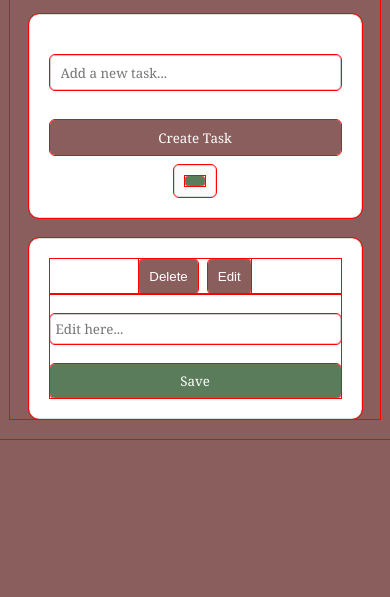
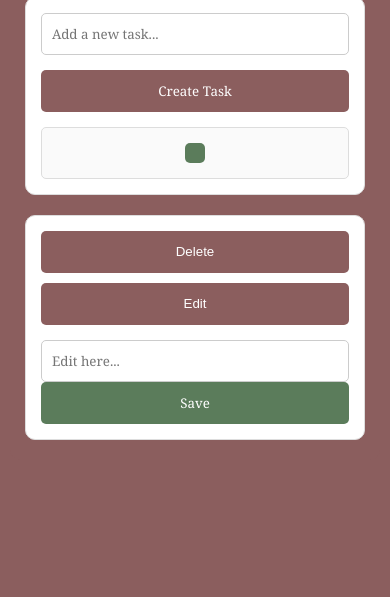
Before and after one commit to haripriyan-N/My_Projects, a plain HTML site: page Javascipt/To-do-list/index.html in a window 390 px wide. Shown: the part 247-844 px from the top of the page. Drawn offline with Linux system fonts and the light colour scheme.

Commit message:
Refactor CSS for improved layout and styling

```diff
--- a/Javascipt/To-do-list/style.css
+++ b/Javascipt/To-do-list/style.css
@@ -6,93 +6,68 @@
 
 body {
   background-color: #f4f4f4;
-  margin: 0;
-  padding: 0;
   display: flex;
   justify-content: center;
   font-family: Georgia, "Times New Roman", serif;
+  min-height: 100vh;
+  padding: 20px;
+  overflow-x: hidden;
 }
 
 .container {
-  display: grid;
   width: 100%;
-  min-height: 100vh;
-  align-content: center;
-  padding: 20px 0;
+  display: flex;
+  justify-content: center;
+  align-items: center;
 }
 
 .back {
   background-color: #8b5e5e;
-  width: 50%;
+  width: 95%;
+  max-width: 700px;
   min-height: 500px;
-  justify-self: center;
   text-align: center;
-  border-radius: 10px;
-  padding: 20px;
+  border-radius: 12px;
+  padding: 25px;
   box-shadow: 0 0 10px rgba(0, 0, 0, 0.1);
+}
+
+.full {
+  width: 100%;
+  display: flex;
+  flex-direction: column;
+  gap: 20px;
+}
+
+div>h1 {
+  color: white;
+  font-size: 42px;
+  padding: 10px;
+  font-weight: normal;
 }
 
 .back2,
 .back3 {
   background-color: #ffffff;
-  width: 70%;
-  justify-self: center;
+  width: 100%;
   border-radius: 10px;
-  padding: 15px;
-  text-align: center;
-  font-size: large;
+  padding: 20px;
   border: 1px solid #ddd;
 }
 
 .back2 {
   display: flex;
   flex-direction: column;
-  gap: 10px;
-  align-items: center;
-  justify-content: center;
+  gap: 15px;
 }
 
-.table {
-  display: flex;
-  flex-direction: row;
+#input,
+#input2 {
   width: 100%;
-}
-
-.full {
-  width: 75%;
-  justify-self: center;
-  display: flex;
-  flex-direction: column;
-  gap: 20px;
-  align-items: center;
-}
-
-div>h1 {
-  color: white;
-  font-size: 42px;
-  margin: 0;
-  padding: 10px;
-  font-weight: normal;
-}
-
-#input {
-  width: 80%;
-  height: 35px;
+  height: 42px;
   border-radius: 5px;
   border: 1px solid #ccc;
-  margin-top: 20px;
-  padding: 5px 10px;
-  background-color: #fff;
-  font-family: inherit;
-}
-
-#input2 {
-  width: 20%;
-  border-radius: 5px;
-  border: 1px solid #ccc;
-  margin-top: 20px;
-  background-color: #fff;
-  padding: 5px;
+  padding: 10px;
   font-family: inherit;
 }
 
@@ -107,27 +82,24 @@
   color: transparent;
 }
 
-#save-btn,
-#add-btn {
+#add-btn,
+#save-btn {
+  width: 100%;
+  min-height: 42px;
   border-radius: 5px;
   border: none;
-  margin-top: 20px;
   color: white;
   cursor: pointer;
   font-family: inherit;
   transition: 0.3s;
 }
 
-#save-btn {
-  width: 20%;
-  padding: 8px;
-  background-color: #5b7c5b;
+#add-btn {
+  background-color: #8b5e5e;
 }
 
-#add-btn {
-  width: 80%;
-  height: 35px;
-  background-color: #8b5e5e;
+#save-btn {
+  background-color: #5b7c5b;
 }
 
 #add-btn:hover,
@@ -140,34 +112,39 @@
   transform: scale(0.98);
 }
 
+.task-item {
+  width: 100%;
+  border: 1px solid #ddd;
+  padding: 15px;
+  border-radius: 5px;
+  background-color: #fafafa;
+  display: flex;
+  justify-content: center;
+  align-items: center;
+}
+
 #task-list {
   display: flex;
-  flex-direction: row;
-  gap: 20px;
+  flex-direction: column;
+  gap: 15px;
   list-style: none;
-  padding: 0;
-  margin: 0;
-  align-items: center;
-  justify-content: center;
-  flex-wrap: wrap;
+  width: 100%;
 }
 
-.task-item {
+.buttons {
   display: flex;
-  align-items: center;
-  justify-content: space-between;
-  border: 1px solid #ddd;
-  padding: 10px;
-  border-radius: 5px;
-  background-color: #fafafa;
+  gap: 10px;
+  width: 100%;
+  margin-bottom: 15px;
 }
 
 input[type="button"] {
+  flex: 1;
+  min-height: 42px;
   background-color: #8b5e5e;
   color: white;
   border: none;
   border-radius: 5px;
-  padding: 5px 10px;
   cursor: pointer;
   transition: 0.3s;
 }
@@ -176,117 +153,73 @@
   background-color: #5b7c5b;
 }
 
-.buttons {
-  display: flex;
-  gap: 10px;
-}
-
 p {
-  font-size: small;
-  width: max-content;
-  padding: 5px 10px;
+  width: 100%;
+  padding: 10px;
   border-radius: 5px;
   background-color: #5b7c5b;
   color: white;
+  word-break: break-word;
+  text-align: center;
 }
 
+/* MOBILE */
 
+@media (max-width: 425px) {
 
-@media (min-width: 2560px) {
-  * {
-    font-size: 30px
+  body {
+    background-color: #8b5e5e;
+    padding: 10px;
   }
 
   .back {
-    padding: 100px;
+    width: 100%;
+    padding: 20px 15px;
+    border-radius: 10px;
+    box-shadow: none;
+  }
 
+  div>h1 {
+    font-size: 34px;
+  }
+
+  .back2,
+  .back3 {
+    padding: 15px;
+  }
+
+  .buttons {
+    flex-direction: column;
+  }
+
+  input[type="button"] {
+    width: 100%;
+  }
+}
+
+/* LARGE SCREEN */
+
+@media (min-width: 2560px) {
+
+  .back {
+    max-width: 1000px;
+    padding: 60px;
   }
 
   div>h1 {
     font-size: 80px;
   }
 
-  #input {
-    padding: 15px;
-  }
-
-  #add-btn {
-    height: 75px;
+  #input,
+  #input2,
+  #add-btn,
+  #save-btn,
+  input[type="button"] {
+    min-height: 70px;
+    font-size: 28px;
   }
 
   p {
-    font-size: 25px;
-    border-bottom: 2px solid black;
-  }
-
-  input[type="button"] {
-    padding: 15px 30px;
-  }
-
-  #save-btn {
-    padding: 10px;
-  }
-
-  #input2 {
-    width: 30%;
+    font-size: 28px;
   }
 }
-
-@media (max-width: 425px) {
-
-  body {
-    background-color: #8b5e5e;
-  }
-
-  .container {
-    padding: 0;
-  }
-
-  .back {
-    width: 100%;
-    padding: 20px 10px;
-    box-shadow: none;
-    border-radius: 0;
-  }
-
-  .back2,
-  .back3 {
-    width: 90%;
-    padding: 20px;
-  }
-
-  .full {
-    width: 100%;
-  }
-
-  .table {
-    flex-direction: column;
-    gap: 10px;
-  }
-
-  #input,
-  #input2,
-  #add-btn,
-  #save-btn {
-    width: 100%;
-    box-sizing: border-box;
-  }
-
-  #task-list {
-    flex-direction: column;
-  }
-
-  div>h1 {
-    font-size: 32px;
-  }
-
-  input[type="button"] {
-    padding: 10px;
-  }
-}
-* {
-  outline: 1px solid red;
-}
-body {
-  overflow-x: hidden;
-}
```
